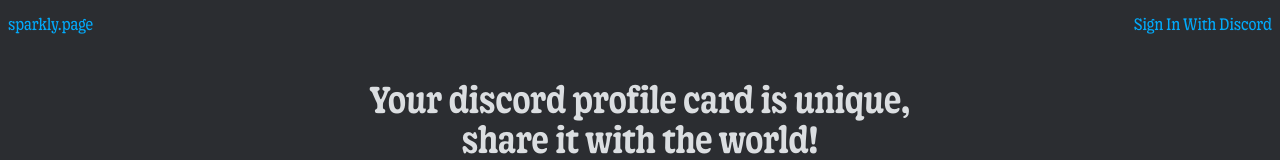
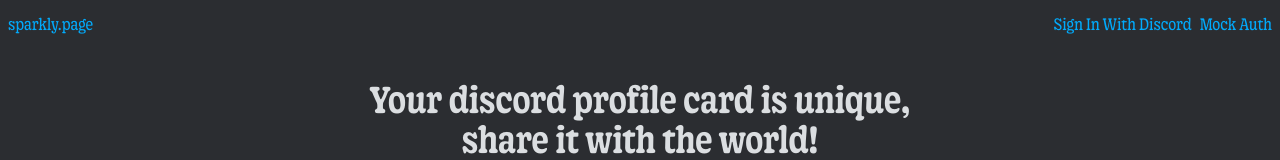
Before and after one commit to NAMERIO/sparkly.page, a Next.js app: page / in a window 1280 px wide. Shown: the top 160 px of the page. Built offline with nearby package versions, Linux system fonts and the light colour scheme; no server answers; a web font is replaced by a local one.

Commit message:
feat: add mock auth option

```diff
--- a/src/api/routes/auth/mock.ts
+++ b/src/api/routes/auth/mock.ts
@@ -3,12 +3,14 @@ import { eq } from "drizzle-orm";
 import { Hono } from "hono";
 import { db } from "../../../db";
 import { usersTable } from "../../../db/schema";
+import { Config } from "@/config";
 
 export const MockRouter = new Hono();
 
 export const MOCK_USER_ID = "MOCK_USER_ID";
 
 MockRouter.get("/", async (c) => {
+	if ( !Config.mockAuthEnabled ) return c.json({ error: "Mock Auth Disabled"}, 401);
 	try {
 		const existingUser = await db.query.usersTable.findFirst({
 			where: eq(usersTable.id, MOCK_USER_ID),
--- a/src/app/(Home)/page.tsx
+++ b/src/app/(Home)/page.tsx
@@ -3,6 +3,7 @@ import { validateRequest } from "@/lib/auth";
 import { ReactQueryProvider } from "@/providers/react-query";
 import Link from "next/link";
 import UsernameCheckCard from "./_components/UsernameCheckCard";
+import { Config } from "@/config";
 
 export default async function Home() {
 	// return <UserCard />;
@@ -12,7 +13,7 @@ export default async function Home() {
 			<header className="max-w-screen-lg mx-auto p-2 ">
 				<nav className="py-2 flex justify-between items-center font-gooper">
 					<Link href="/">sparkly.page</Link>
-					<ul>
+					<ul className="flex items-center gap-2">
 						<li>
 							{isAuthenticated ? (
 								<LogoutButton />
@@ -22,6 +23,16 @@ export default async function Home() {
 									className="underline underline-offset-4"
 								>
 									Sign In With Discord
+								</Link>
+							)}
+						</li>
+						<li>
+						{(!isAuthenticated && Config.mockAuthEnabled)  &&(
+								<Link
+									href="/api/auth/mock"
+									className="underline underline-offset-4"
+								>
+									Mock Auth
 								</Link>
 							)}
 						</li>
--- /dev/null
+++ b/src/config.ts
@@ -0,0 +1,3 @@
+export const Config = {
+    mockAuthEnabled: process.env.NODE_ENV === "development",
+}
```
